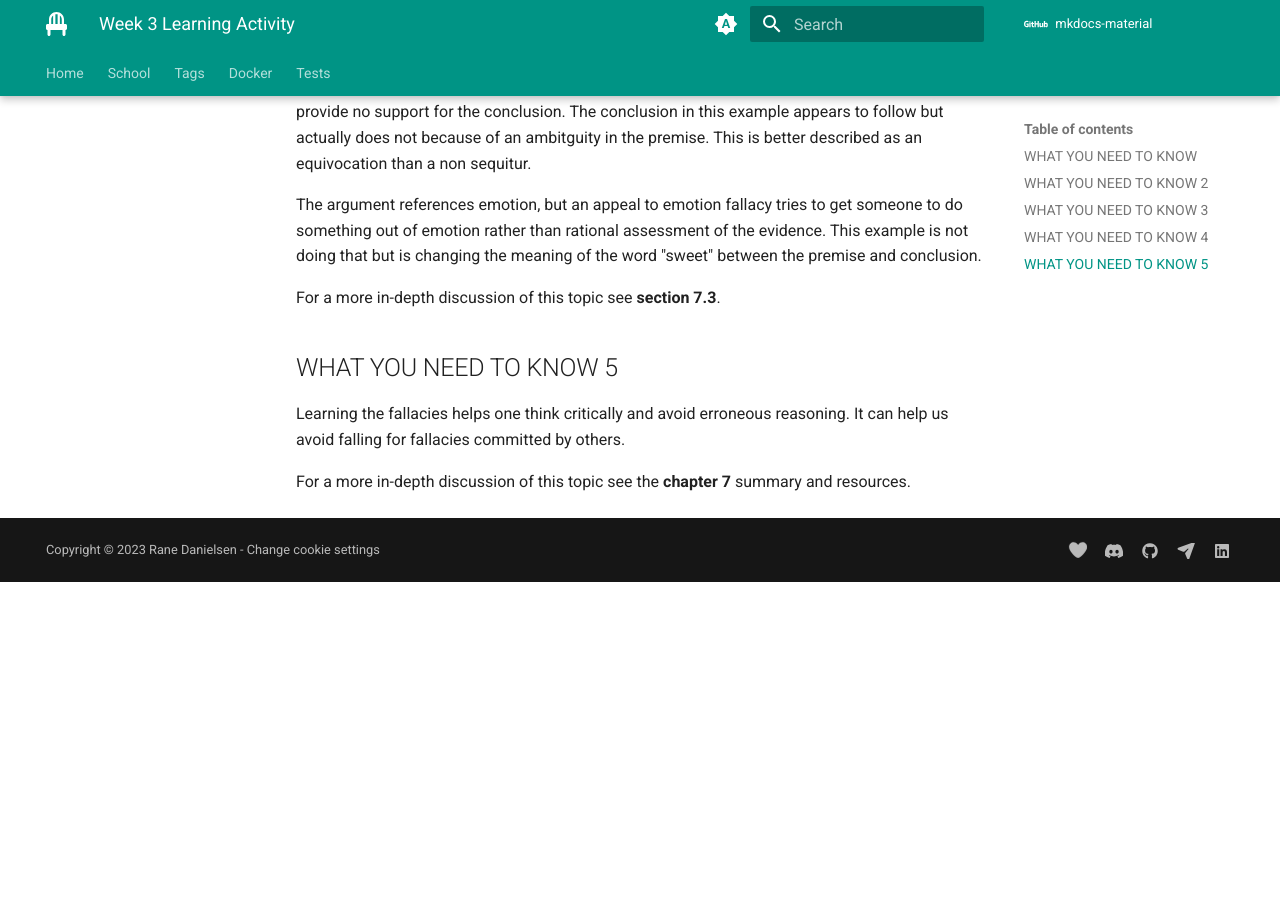
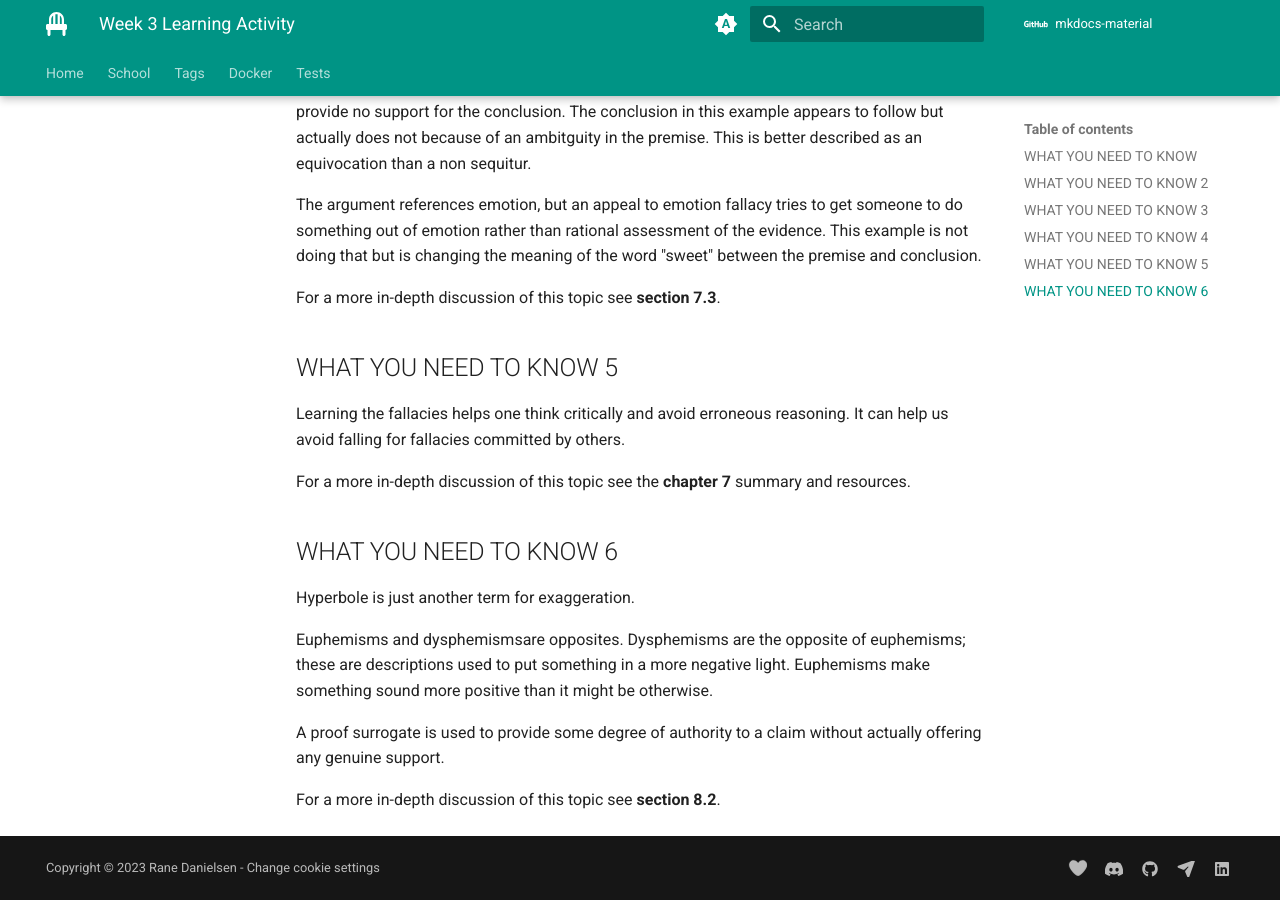
Before and after one commit to Raney-org/mkdocs-material, an MkDocs documentation site: the page built from docs/school/informal-logic/learning-activity/week-4.md, in a window 1280 px wide and 900 px high, scrolled down 1233 px. Built offline with MkDocs 1.6.1 and Material for MkDocs 9.7.7, drawn with Linux system fonts in a browser that asks for light colours; comment, search, counter and statistics services are not loaded; before the commit the page ends 1815 px from its top, so only the background shows below that.

Commit message:
Apr 24, 2023, 1:55 AM

```diff
--- a/docs/school/informal-logic/learning-activity/week-4.md
+++ b/docs/school/informal-logic/learning-activity/week-4.md
@@ -46,3 +46,13 @@ For a more in-depth discussion of this topic see **section 7.3**.
 Learning the fallacies helps one think critically and avoid erroneous reasoning. It can help us avoid falling for fallacies committed by others.
 
 For a more in-depth discussion of this topic see the **chapter 7** summary and resources.
+
+## WHAT YOU NEED TO KNOW 6
+
+Hyperbole is just another term for exaggeration.
+
+Euphemisms and dysphemismsare opposites. Dysphemisms are the opposite of euphemisms; these are descriptions used to put something in a more negative light. Euphemisms make something sound more positive than it might be otherwise.
+
+A proof surrogate is used to provide some degree of authority to a claim without actually offering any genuine support.
+
+For a more in-depth discussion of this topic see **section 8.2**.
```
